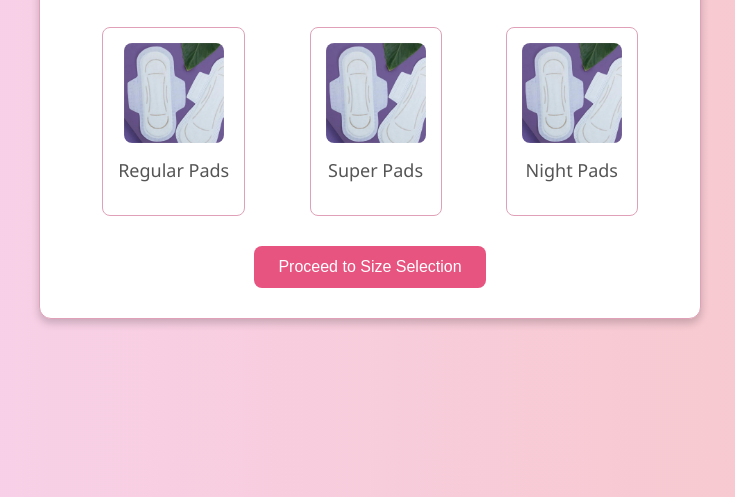
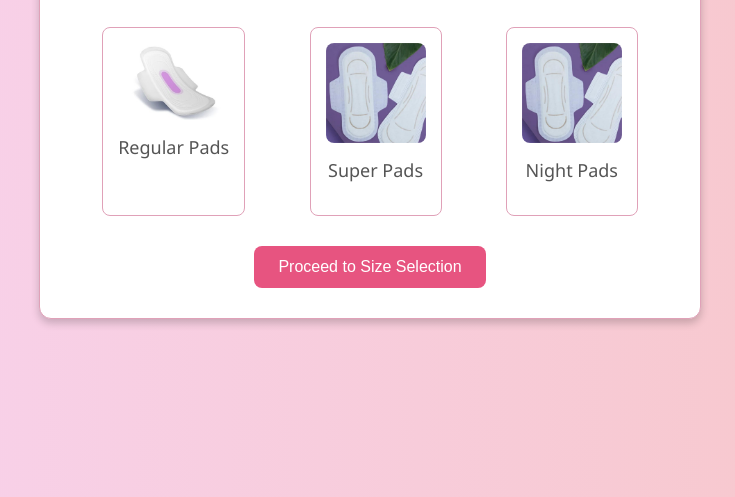
Before and after one commit to santhra-code/digital-vending-machine, a plain HTML site: page index.html in a window 1280 px wide. Shown: the part 303-800 px from the top of the page, without its empty margins (270-1005 px from the left). Drawn offline with Linux system fonts and the light colour scheme.

Commit message:
Update index.html

```diff
--- a/index.html
+++ b/index.html
@@ -14,7 +14,7 @@
 
       <div class="product-selection">
         <div class="product" onclick="selectProduct('Regular Pads')">
-          <img src="images/Banana_Pads_Images_for_Saathi_Website_720x.png" alt="Regular Pads">
+          <img src="images/regular-sanitary-pad-pink-print-260nw-130414274.jpg" alt="Regular Pads">
           <p>Regular Pads</p>
         </div>
         <div class="product" onclick="selectProduct('Super Pads')">
```
